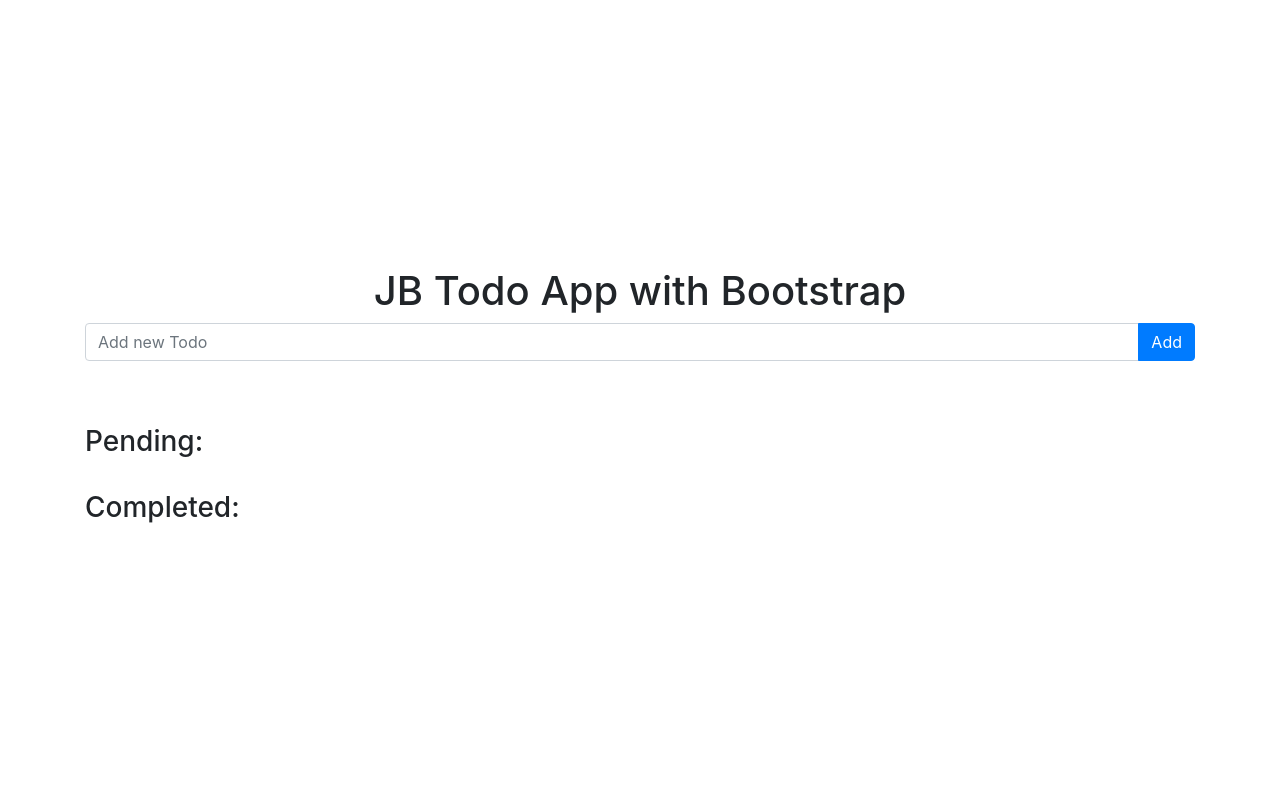
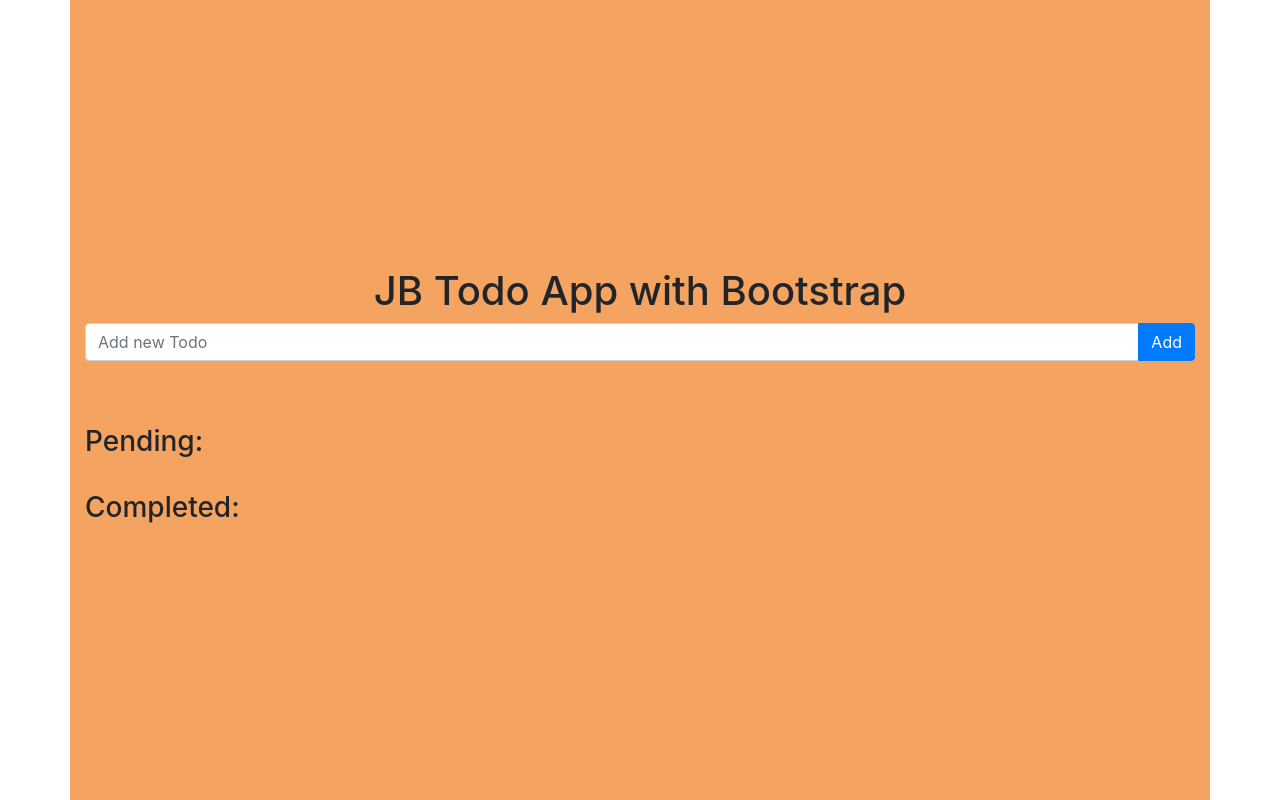
Before and after one commit to jdburnham/Todo-App-Bootstrap, a plain HTML site: page index.html in a window 1280 px wide. Drawn offline with nearby package versions, Linux system fonts and the light colour scheme.

Commit message:
added background color

```diff
--- a/style.css
+++ b/style.css
@@ -1,5 +1,6 @@
 .container{
     min-height: 100vh;
+    background: sandybrown;
 }
 
 .list-group-item{
```
